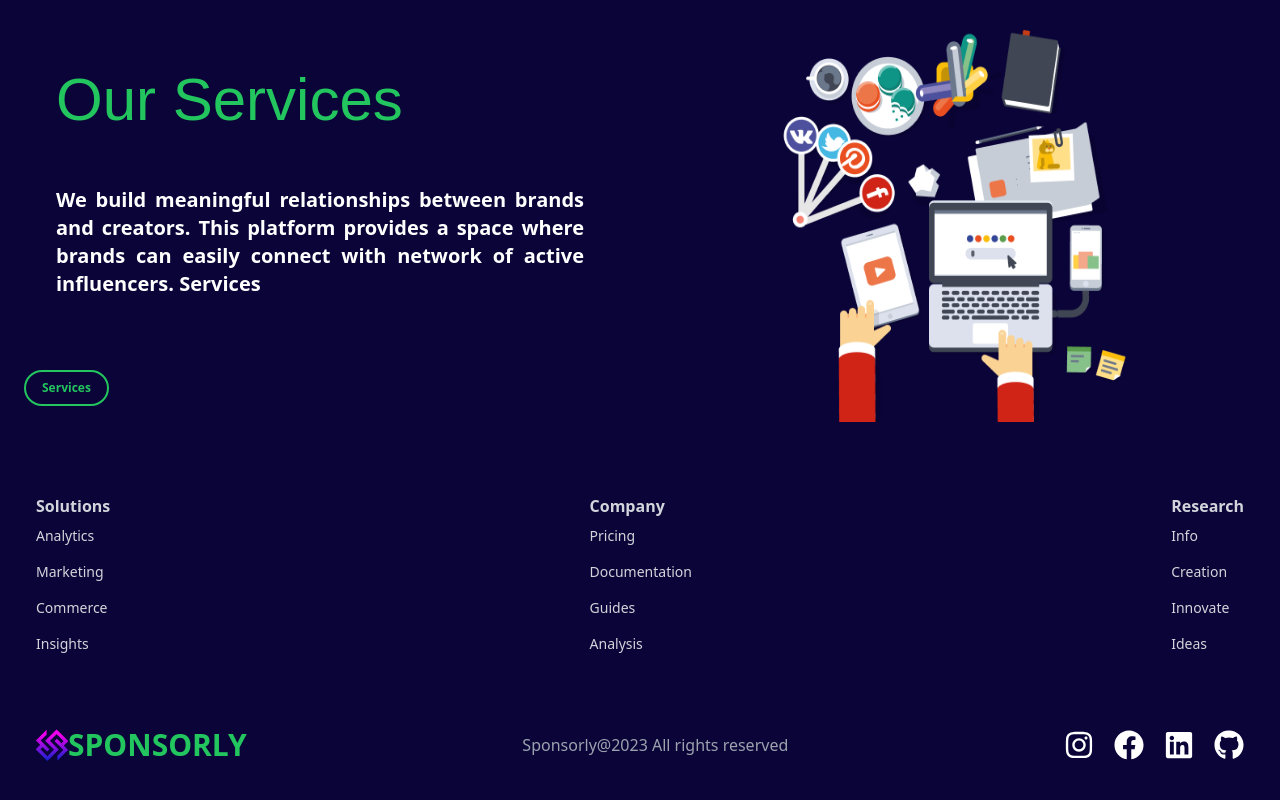
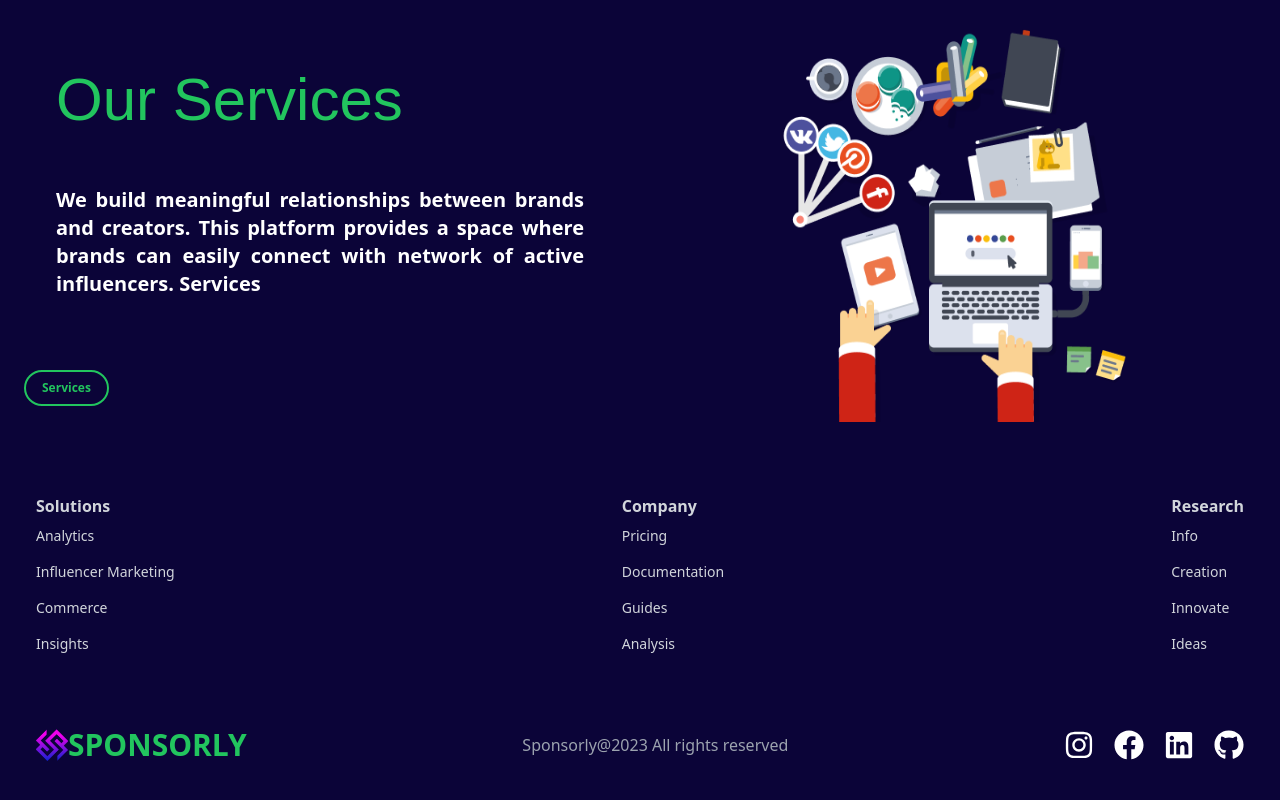
Before and after one commit to satwikrprabhu/Sponsorly, a React (Vite) app: page / in a window 1280 px wide. Shown: the part 1426-2226 px from the top of the page. Built offline with nearby package versions, Linux system fonts and the light colour scheme; a web font is replaced by a local one.

Commit message:
updated link

```diff
--- a/src/component/Footer.jsx
+++ b/src/component/Footer.jsx
@@ -12,7 +12,7 @@ export default function Footer() {
           <h6 className='font-bold text-gray-300'>Solutions</h6>
           <ul>
             <li className='py-2 text-sm hover:text-green-500 cursor-pointer'>Analytics</li>
-            <li className='py-2 text-sm hover:text-green-500 cursor-pointer'>Marketing</li>
+            <li className='py-2 text-sm hover:text-green-500 cursor-pointer'><Link to='https://klear.com/'>Influencer Marketing</Link></li>
             <li className='py-2 text-sm hover:text-green-500 cursor-pointer'>Commerce</li>
             <li className='py-2 text-sm hover:text-green-500 cursor-pointer'>Insights</li>
           </ul>
```
